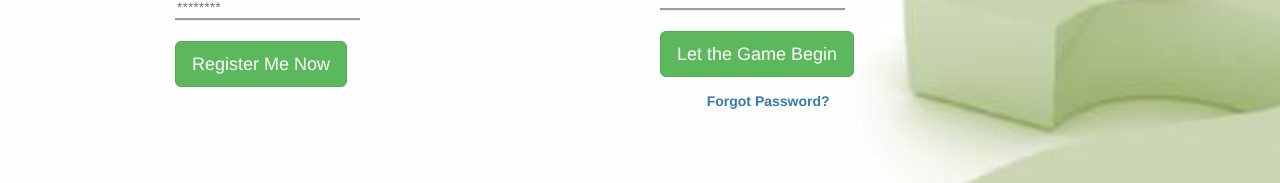
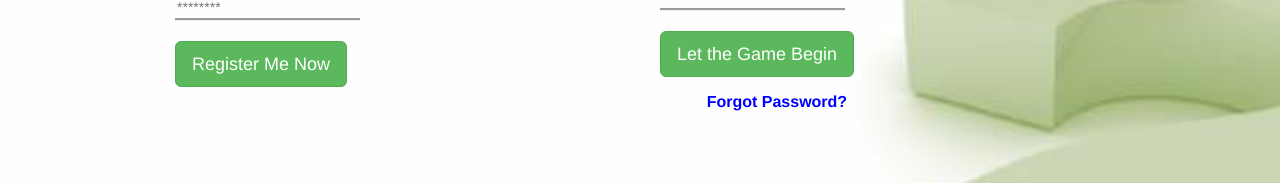
Before and after one commit to ajalan065/onlinequiz, a plain HTML site: page welcome.html in a window 1280 px wide. Shown: the part 387-570 px from the top of the page. Drawn offline with Linux system fonts and the light colour scheme.

Commit message:
forgot password edited again

```diff
--- a/welcome.html
+++ b/welcome.html
@@ -73,7 +73,7 @@
 				<input type="submit" class="btn btn-lg btn-success" value="Let the Game Begin">
 				<br />
 			</form>
-			&nbsp; &nbsp; &nbsp; &nbsp;&nbsp; &nbsp;&nbsp; <a href="pswrdchnge.html"><strong>Forgot Password?</strong></a>
+			&nbsp; &nbsp; &nbsp; &nbsp;&nbsp; &nbsp;&nbsp; <a href="pswrdchnge.html"><font color="blue" size="3"><strong>Forgot Password?</strong></font></a>
 		</div>
 		</div>
 		</div>
```
